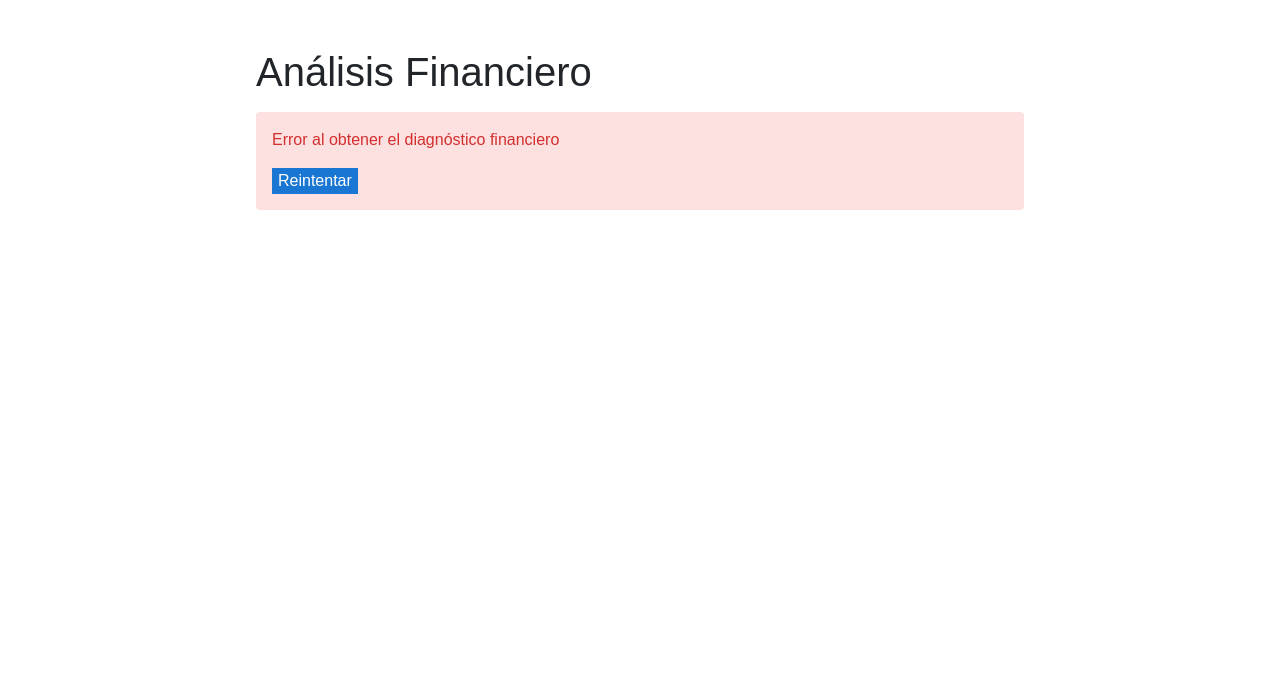
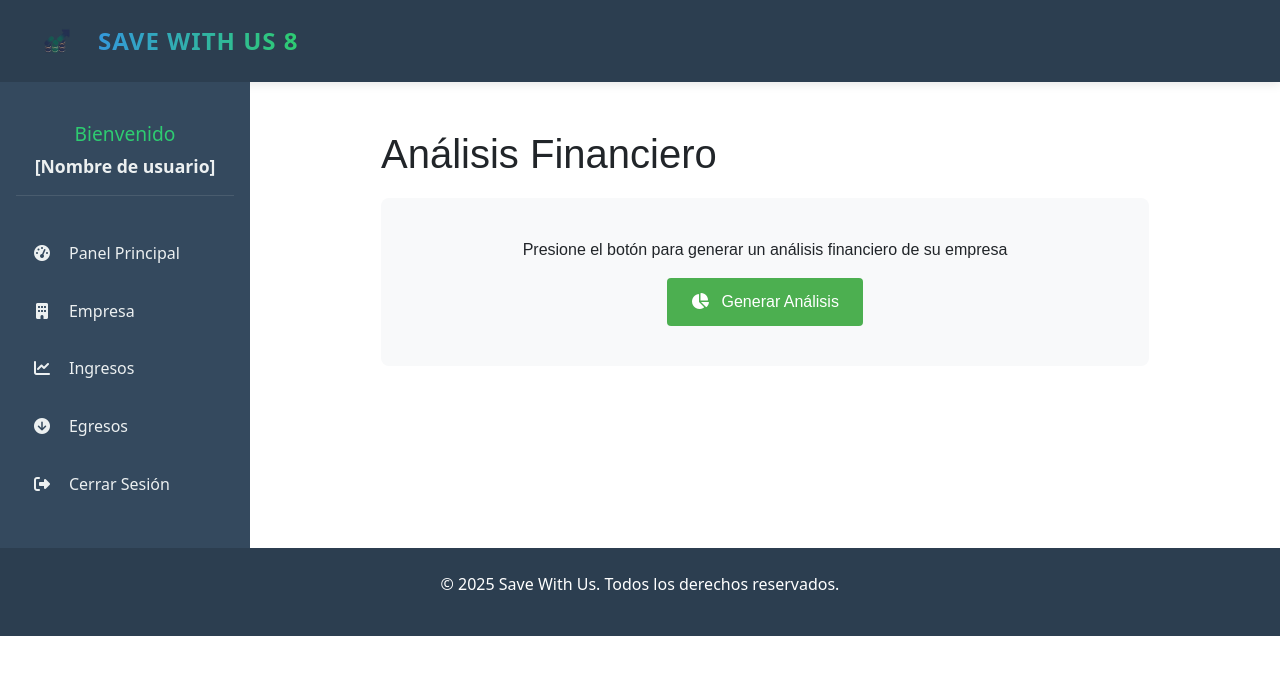
Before and after one commit to andressound/app-pymes, an Angular app: page /analisis in a window 1280 px wide. Shown: the top 674 px of the page. Built offline with nearby package versions, Linux system fonts and the light colour scheme.

Commit message:
analisis

```diff
--- a/src/app/pages/analisis/analisis.component.css
+++ b/src/app/pages/analisis/analisis.component.css
@@ -1,3 +1,164 @@
+/* Estilos para el botón principal */
+.btn-generar {
+  background-color: #4CAF50;
+  color: white;
+  padding: 12px 24px;
+  border: none;
+  border-radius: 4px;
+  font-size: 16px;
+  cursor: pointer;
+  transition: background-color 0.3s;
+}
+
+.btn-generar:hover {
+  background-color: #45a049;
+}
+
+.btn-generar i {
+  margin-right: 8px;
+}
+
+/* Estilos para la sección de carga */
+.loading {
+  text-align: center;
+  margin: 20px 0;
+}
+
+.spinner-container {
+  display: flex;
+  flex-direction: column;
+  align-items: center;
+  gap: 15px;
+}
+
+.spinner {
+  border: 5px solid #f3f3f3;
+  border-top: 5px solid #3498db;
+  border-radius: 50%;
+  width: 50px;
+  height: 50px;
+  animation: spin 1s linear infinite;
+}
+
+@keyframes spin {
+  0% { transform: rotate(0deg); }
+  100% { transform: rotate(360deg); }
+}
+
+/* Estilos para los resultados */
+.resultado {
+  background-color: #f9f9f9;
+  border-radius: 8px;
+  padding: 20px;
+  margin-top: 20px;
+}
+
+.resultado-header {
+  display: flex;
+  justify-content: space-between;
+  align-items: center;
+  margin-bottom: 15px;
+}
+
+.diagnostico-texto {
+  white-space: pre-line;
+  line-height: 1.6;
+}
+
+/* Estilos para errores */
+.error {
+  color: #d9534f;
+  background-color: #fdf7f7;
+  border: 1px solid #ebccd1;
+  padding: 15px;
+  border-radius: 4px;
+  text-align: center;
+}
+
+.btn-reintentar {
+  background-color: #d9534f;
+  color: white;
+  margin-top: 10px;
+}
+
+.inicio-section {
+  text-align: center;
+  padding: 40px 20px;
+  background-color: #f8f9fa;
+  border-radius: 8px;
+  margin: 20px 0;
+}
+body {
+  font-family: 'Segoe UI', Tahoma, Geneva, Verdana, sans-serif;
+  margin: 0;
+  padding: 0;
+  background-color: #f8f9fa;
+  color: #2c3e50;
+}
+
+div[style="display: flex"] {
+  display: flex;
+  min-height: calc(100vh - 120px);
+}
+
+/* Sidebar - Mantenemos los mismos estilos */
+.sidebar {
+  width: 250px;
+  background-color: #34495e;
+  color: #ecf0f1;
+  padding: 2rem 1rem;
+}
+
+.user-info {
+  text-align: center;
+  margin-bottom: 2rem;
+  padding-bottom: 1rem;
+  border-bottom: 1px solid rgba(255, 255, 255, 0.1);
+}
+
+.user-info h2 {
+  margin: 0.5rem 0;
+  font-size: 1.2rem;
+  color: #2ecc71;
+}
+
+.user-info p {
+  margin: 0;
+  font-weight: 600;
+  font-size: 1.1rem;
+}
+
+.menu {
+  list-style: none;
+  padding: 0;
+  margin: 0;
+}
+
+.menu li {
+  margin-bottom: 0.5rem;
+}
+
+.menu a {
+  display: block;
+  color: #ecf0f1;
+  text-decoration: none;
+  padding: 0.8rem 1rem;
+  border-radius: 5px;
+  transition: all 0.3s ease;
+  cursor: pointer;
+}
+
+.menu a:hover,
+.menu a.active {
+  background-color: rgba(255, 255, 255, 0.1);
+  color: #2ecc71;
+}
+
+.menu i {
+  margin-right: 0.8rem;
+  width: 20px;
+  text-align: center;
+}
 .container {
   max-width: 800px;
   margin: 2rem auto;
--- a/src/app/pages/analisis/analisis.component.html
+++ b/src/app/pages/analisis/analisis.component.html
@@ -1,22 +1,64 @@
+<app-header2></app-header2>
+
+<!-- Contenedor principal que incluye el menú lateral y el contenido de egresos -->
+<div style="display: flex">
+  <!-- Componente de menú lateral -->
+  <aside class="sidebar">
+    <div class="user-info">
+      <h2>Bienvenido</h2>
+      <p>[Nombre de usuario]</p>
+    </div>
+    <ul class="menu">
+      <li><a routerLink="/principal" routerLinkActive="active"><i class="fas fa-tachometer-alt"></i>
+          Panel Principal</a></li>
+      <li><a routerLink="/empresa"><i class="fas fa-building"></i> Empresa</a></li>
+      <li><a routerLink="/ingresos"><i class="fas fa-chart-line"></i> Ingresos</a></li>
+      <li><a routerLink="/egresos"><i class="fas fa-arrow-circle-down"></i> Egresos</a></li>
+      <li><a routerLink="/"><i class="fas fa-sign-out-alt"></i> Cerrar Sesión</a></li>
+    </ul>
+  </aside>
 
   <div class="container">
     <h1>Análisis Financiero</h1>
 
-  <div *ngIf="cargando" class="loading">
-    <p>Analizando datos financieros...</p>
-    <div class="spinner"></div>
+    <!-- Sección inicial - Botón Generar Análisis -->
+    <div *ngIf="!iniciado && !cargando && !diagnostico" class="inicio-section">
+      <p>Presione el botón para generar un análisis financiero de su empresa</p>
+      <button (click)="iniciarAnalisis()" class="btn-generar">
+        <i class="fas fa-chart-pie"></i> Generar Análisis
+      </button>
     </div>
 
-  <div *ngIf="error" class="error">
-    <p>{{ error }}</p>
-    <button (click)="obtenerDiagnostico()">Reintentar</button>
+    <!-- Estado de carga -->
+    <div *ngIf="cargando" class="loading">
+      <div class="spinner-container">
+        <div class="spinner"></div>
+        <p>Analizando datos financieros...</p>
+      </div>
     </div>
 
+    <!-- Mensaje de error -->
+    <div *ngIf="error" class="error">
+      <i class="fas fa-exclamation-triangle"></i>
+      <p>{{ error }}</p>
+      <button (click)="obtenerDiagnostico()" class="btn-reintentar">
+        <i class="fas fa-sync-alt"></i> Reintentar
+      </button>
+    </div>
+
+    <!-- Resultado del análisis -->
     <div *ngIf="diagnostico && !cargando" class="resultado">
-    <h2>Diagnóstico:</h2>
+      <div class="resultado-header">
+        <h2><i class="fas fa-file-alt"></i> Diagnóstico Financiero</h2>
+        <button (click)="iniciarAnalisis()" class="btn-actualizar">
+          <i class="fas fa-redo"></i> Actualizar Análisis
+        </button>
+      </div>
       <div class="diagnostico-texto">
         {{ diagnostico }}
       </div>
-    <button (click)="obtenerDiagnostico()">Actualizar Análisis</button>
     </div>
   </div>
+</div>
+
+<app-footer2></app-footer2>
--- a/src/app/pages/analisis/analisis.component.ts
+++ b/src/app/pages/analisis/analisis.component.ts
@@ -1,10 +1,12 @@
 import { Component, OnInit } from '@angular/core';
 import { CommonModule } from '@angular/common';
 import { AnalisisService } from '../../services/analisis.service';
+import { Header2Component } from "../../components/header2/header2.component";
+import { Footer2Component } from "../../components/footer2/footer2.component";
 
 @Component({
   selector: 'app-analisis',
-  imports: [CommonModule],
+  imports: [CommonModule, Header2Component, Footer2Component],
   standalone: true,
   templateUrl: './analisis.component.html',
   styleUrl: './analisis.component.css'
@@ -13,23 +15,30 @@ export class AnalisisComponent implements OnInit {
   diagnostico: string = "";
   cargando: boolean = false;
   error: string | null = null;
+  iniciado: boolean = false; // Nueva propiedad para controlar el estado
 
-  constructor(private analisisService: AnalisisService) { } // Nombre del servicio corregido
+  constructor(private analisisService: AnalisisService) { }
 
   ngOnInit(): void {
-    this.obtenerDiagnostico(); // Nombre del método corregido
+    // Removemos la llamada automática aquí
+    // this.obtenerDiagnostico();
   }
 
-  obtenerDiagnostico(): void { // Método corregido
+  iniciarAnalisis(): void { // Nuevo método para iniciar el análisis
+    this.iniciado = true;
+    this.obtenerDiagnostico();
+  }
+
+  obtenerDiagnostico(): void {
     this.cargando = true;
     this.error = null;
 
-    this.analisisService.obtenerAnalisisFinanciero().subscribe({ // Método del servicio corregido
-      next: (response: any) => { // Tipo explícito añadido
+    this.analisisService.obtenerAnalisisFinanciero().subscribe({
+      next: (response: any) => {
         this.diagnostico = response.diagnostico;
         this.cargando = false;
       },
-      error: (err: any) => { // Tipo explícito añadido
+      error: (err: any) => {
         this.error = 'Error al obtener el diagnóstico financiero';
         this.cargando = false;
         console.error(err);
--- a/src/app/pages/principal/principal.component.html
+++ b/src/app/pages/principal/principal.component.html
@@ -48,7 +48,7 @@
           <h3>Registrar Egresos</h3>
         </div>
 
-        <div class="card" routerLink="/consultar-analisis">
+        <div class="card" routerLink="/analisis">
           <img src="analisis.png" alt>
           <h3>Consultar Análisis</h3>
         </div>
```
Lines whose indentation alone changed are shown as unchanged.
